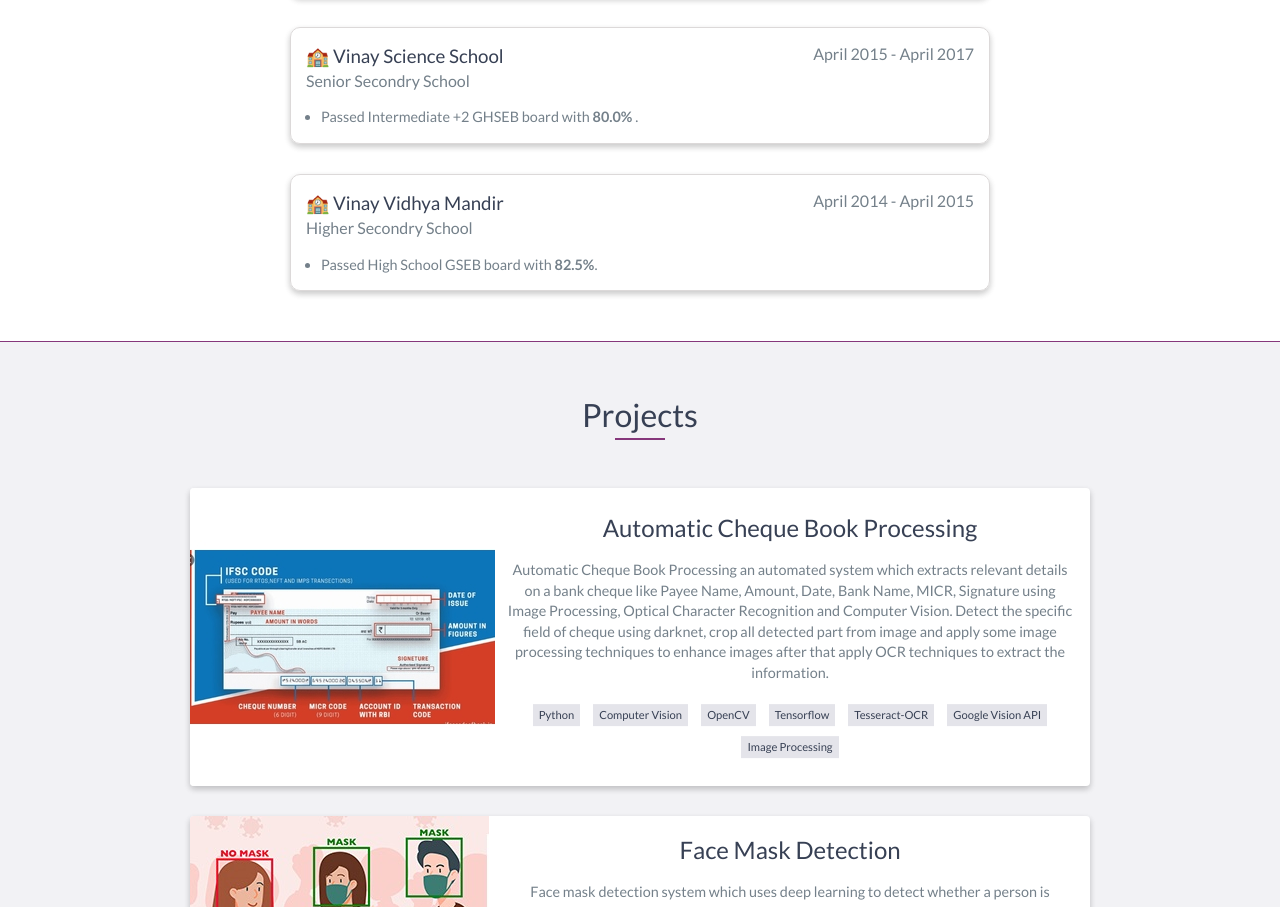
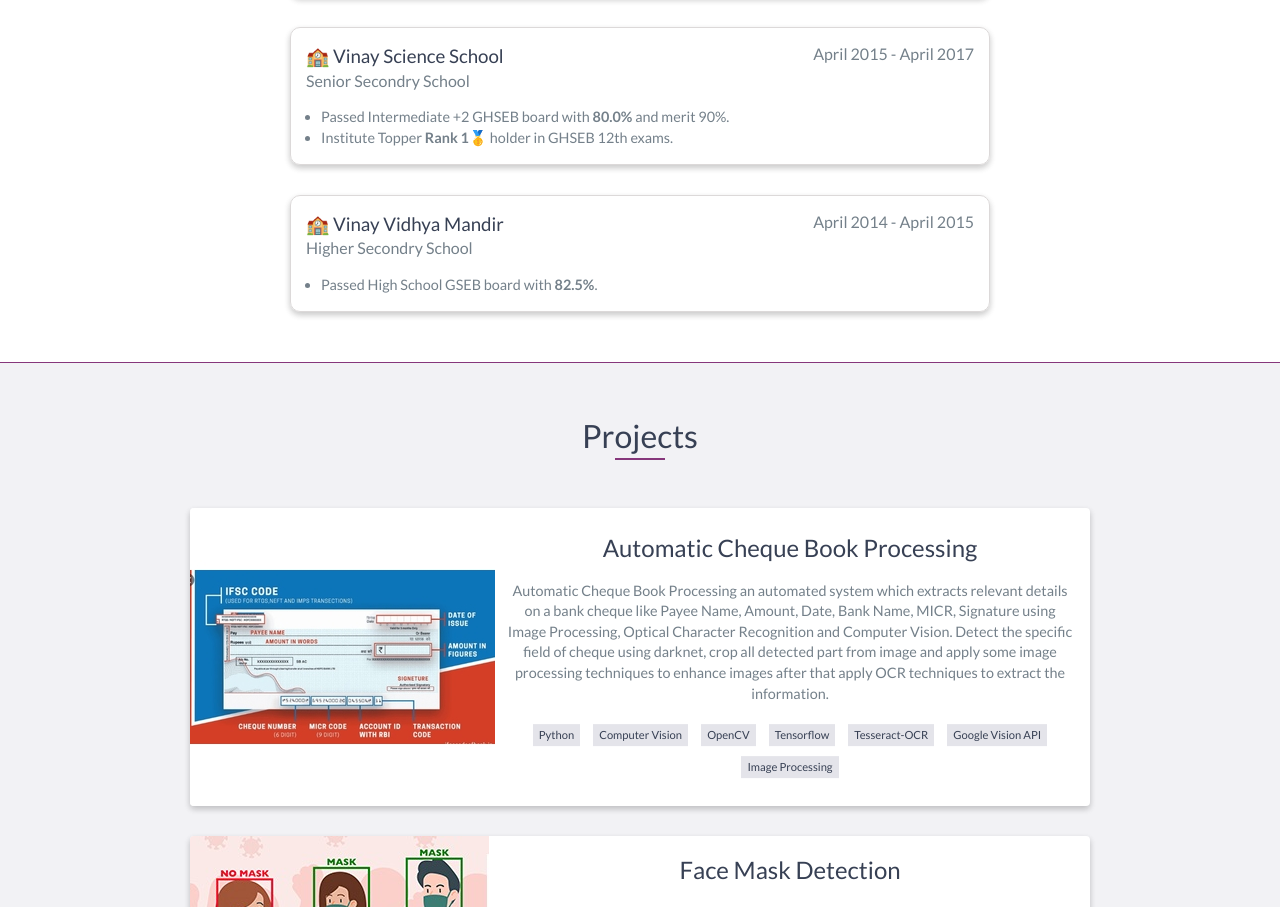
Before and after one commit to Mann1904/mannsaradva, a website: page index.html in a window 1280 px wide. Shown: the part 1963-2870 px from the top of the page. Drawn offline with nearby package versions, Linux system fonts and the light colour scheme.

Commit message:
Update index.html

```diff
--- a/index.html
+++ b/index.html
@@ -231,8 +231,8 @@
             <span class="education-date">April 2015 - April 2017</span>
             <h4>Senior Secondry School</h4>
             <ul>
-            	<li>Passed Intermediate +2 GHSEB board with <b>80.0% </b>.</li>
-                <!-- <li>Institute Topper <b>Rank 1</b>🥇 holder in GHSEB 12th exams.</li> -->
+            	<li>Passed Intermediate +2 GHSEB board with <b>80.0% </b>and merit 90%.</li>
+                <li>Institute Topper <b>Rank 1</b>🥇 holder in GHSEB 12th exams.</li>
             </ul>
         </div>
         <!-- End .education-block -->
```
